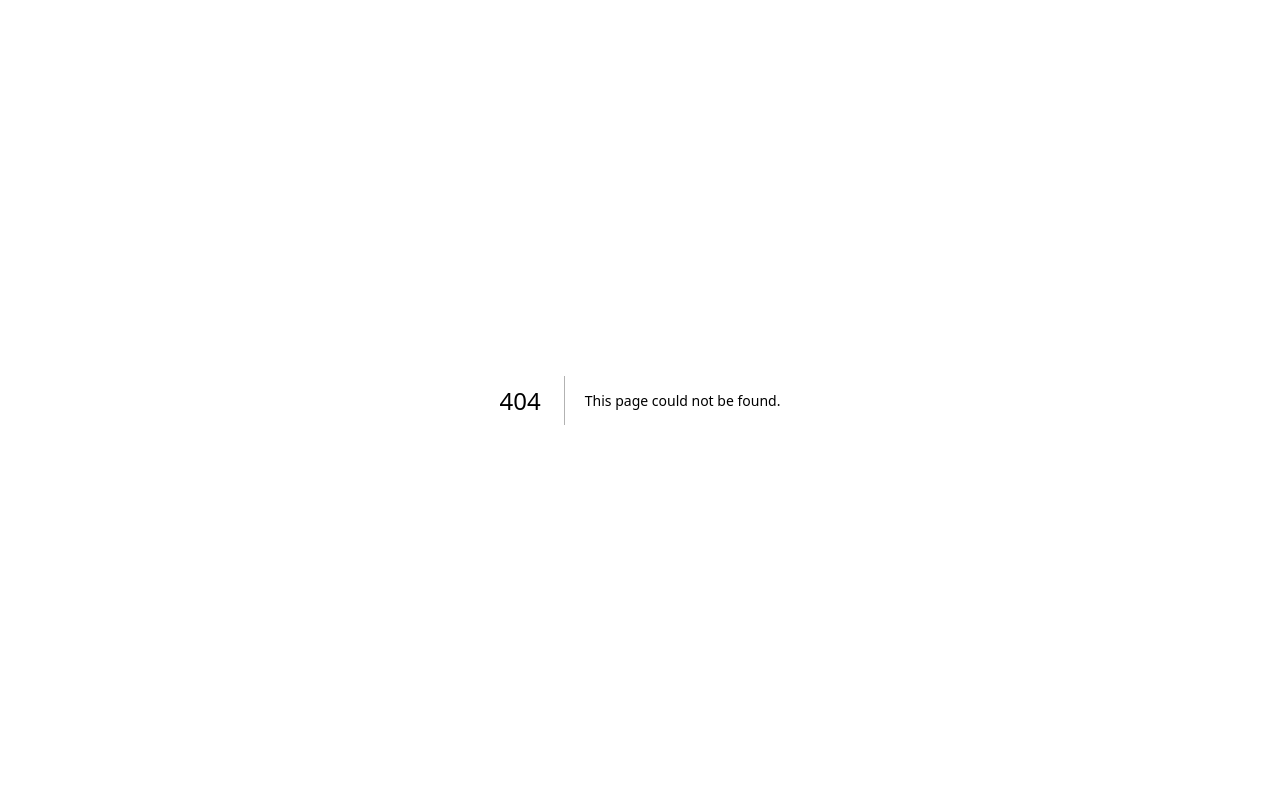
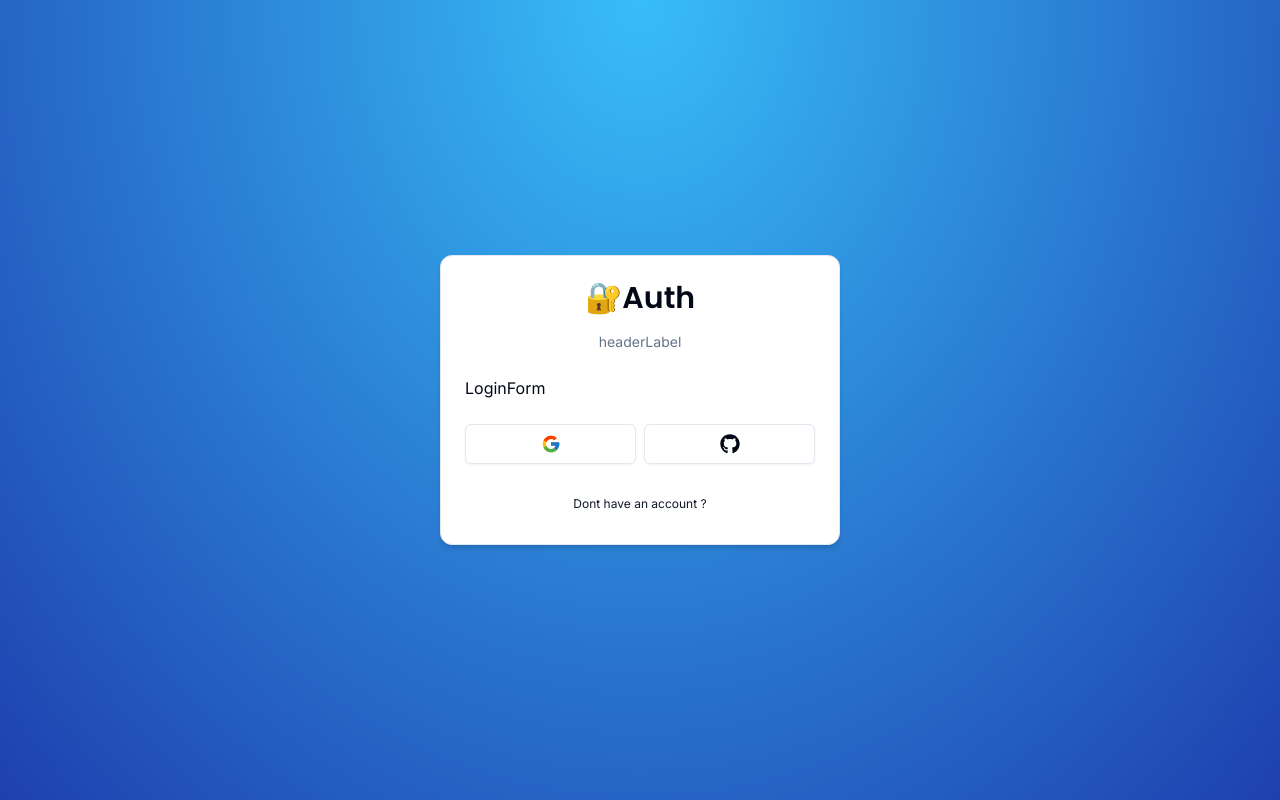
Before and after one commit to Jisap/Next14-Auth-V5, a Next.js app: page /auth/login in a window 1280 px wide. Before the commit this address had no page. Built offline with nearby package versions, Linux system fonts and the light colour scheme.

Commit message:
cardwrapper

```diff
--- /dev/null
+++ b/app/auth/layout.tsx
@@ -0,0 +1,12 @@
+
+
+const AuthLayout = ({ children }: { children: React.ReactNode }) => {
+  return (
+    <div className="h-full flex items-center justify-center bg-[radial-gradient(ellipse_at_top,_var(--tw-gradient-stops))]
+     from-sky-400 to-blue-800">
+      {children}
+    </div>
+  )
+}
+
+export default AuthLayout
--- /dev/null
+++ b/app/auth/login/page.tsx
@@ -0,0 +1,10 @@
+import { LoginForm } from "@/components/auth/login-form"
+
+
+const LoginPage = () => {
+  return (
+    <LoginForm />
+  )
+}
+
+export default LoginPage
--- /dev/null
+++ b/components/auth/back-button.tsx
@@ -0,0 +1,25 @@
+"use client"
+
+import Link from "next/link";
+import { Button } from "../ui/button"
+
+interface BackButtonProps {
+  label: string;
+  href: string;
+}
+
+
+export const BackButton = ({ label, href }: BackButtonProps) => {
+  return (
+    <Button
+      variant="link"
+      className="font-normal w-full"
+      size="sm"
+      asChild
+    >
+      <Link href={href}>
+        { label }
+      </Link>
+    </Button>
+  )
+}
--- /dev/null
+++ b/components/auth/card-wrapper.tsx
@@ -0,0 +1,38 @@
+"use client"
+
+import { Card, CardContent, CardFooter, CardHeader } from "../ui/card";
+import { BackButton } from "./back-button";
+import { Header } from "./header";
+import { Social } from "./social";
+
+interface CardWrapperProps {
+  children: React.ReactNode,
+  headerLabel: string;
+  backButtonLabel: string;
+  backButtonHref: string;
+  showSocial?: boolean;
+}
+
+export const CardWrapper = ({ children, headerLabel, backButtonLabel, backButtonHref, showSocial }: CardWrapperProps) => {
+  return (
+    <Card className="w-[400px] shadow-md">
+      <CardHeader>
+        <Header label="headerLabel" />
+      </CardHeader>
+      <CardContent>
+        {children}
+      </CardContent>
+      {showSocial && (
+        <CardFooter>
+          <Social />
+        </CardFooter>
+      )}
+      <CardFooter>
+        <BackButton
+          label={backButtonLabel}
+          href={backButtonHref}
+        />
+      </CardFooter>
+    </Card>
+  )
+}
--- /dev/null
+++ b/components/auth/header.tsx
@@ -0,0 +1,27 @@
+import { cn } from "@/lib/utils"
+import { Poppins } from "next/font/google"
+
+const font = Poppins({
+  subsets: ["latin"],
+  weight: ["600"]
+})
+
+interface HeaderProps {
+  label: string
+}
+
+export const Header = ({ label }:HeaderProps) => {
+  return (
+    <div className="w-full flex flex-col gap-y-4 items-center justify-center">
+      <h1 className={cn(
+        "text-3xl font-semibold",
+        font.className,
+      )}>
+        🔐Auth
+      </h1>
+      <p className="text-muted-foreground text-sm">
+        { label }
+      </p>
+    </div>
+  )
+}
--- /dev/null
+++ b/components/auth/login-form.tsx
@@ -0,0 +1,18 @@
+import { CardWrapper } from "./card-wrapper"
+
+
+
+
+
+export const LoginForm = () => {
+  return (
+    <CardWrapper
+      headerLabel="Welcome back"
+      backButtonLabel="Dont have an account ?"
+      backButtonHref="/auth/register"
+      showSocial
+    >
+      LoginForm
+    </CardWrapper>
+  )
+}
--- /dev/null
+++ b/components/auth/social.tsx
@@ -0,0 +1,30 @@
+"use client"
+
+import { FaGithub } from "react-icons/fa"
+import { FcGoogle } from "react-icons/fc"
+import { Button } from "../ui/button"
+
+
+
+export const Social = () => {
+  return (
+    <div className='flex items-center w-full gap-x-2'>
+      <Button
+        size="lg"
+        className="w-full"
+        variant="outline"
+        onClick={() => {}}
+      >
+        <FcGoogle className="h-5 w-5" />
+      </Button>
+      <Button
+        size="lg"
+        className="w-full"
+        variant="outline"
+        onClick={() => { }}
+      >
+        <FaGithub className="h-5 w-5" />
+      </Button>
+    </div>
+  )
+}
--- /dev/null
+++ b/components/ui/card.tsx
@@ -0,0 +1,76 @@
+import * as React from "react"
+
+import { cn } from "@/lib/utils"
+
+const Card = React.forwardRef<
+  HTMLDivElement,
+  React.HTMLAttributes<HTMLDivElement>
+>(({ className, ...props }, ref) => (
+  <div
+    ref={ref}
+    className={cn(
+      "rounded-xl border bg-card text-card-foreground shadow",
+      className
+    )}
+    {...props}
+  />
+))
+Card.displayName = "Card"
+
+const CardHeader = React.forwardRef<
+  HTMLDivElement,
+  React.HTMLAttributes<HTMLDivElement>
+>(({ className, ...props }, ref) => (
+  <div
+    ref={ref}
+    className={cn("flex flex-col space-y-1.5 p-6", className)}
+    {...props}
+  />
+))
+CardHeader.displayName = "CardHeader"
+
+const CardTitle = React.forwardRef<
+  HTMLParagraphElement,
+  React.HTMLAttributes<HTMLHeadingElement>
+>(({ className, ...props }, ref) => (
+  <h3
+    ref={ref}
+    className={cn("font-semibold leading-none tracking-tight", className)}
+    {...props}
+  />
+))
+CardTitle.displayName = "CardTitle"
+
+const CardDescription = React.forwardRef<
+  HTMLParagraphElement,
+  React.HTMLAttributes<HTMLParagraphElement>
+>(({ className, ...props }, ref) => (
+  <p
+    ref={ref}
+    className={cn("text-sm text-muted-foreground", className)}
+    {...props}
+  />
+))
+CardDescription.displayName = "CardDescription"
+
+const CardContent = React.forwardRef<
+  HTMLDivElement,
+  React.HTMLAttributes<HTMLDivElement>
+>(({ className, ...props }, ref) => (
+  <div ref={ref} className={cn("p-6 pt-0", className)} {...props} />
+))
+CardContent.displayName = "CardContent"
+
+const CardFooter = React.forwardRef<
+  HTMLDivElement,
+  React.HTMLAttributes<HTMLDivElement>
+>(({ className, ...props }, ref) => (
+  <div
+    ref={ref}
+    className={cn("flex items-center p-6 pt-0", className)}
+    {...props}
+  />
+))
+CardFooter.displayName = "CardFooter"
+
+export { Card, CardHeader, CardFooter, CardTitle, CardDescription, CardContent }
--- a/package.json
+++ b/package.json
@@ -16,6 +16,7 @@
     "next": "14.1.0",
     "react": "^18",
     "react-dom": "^18",
+    "react-icons": "^5.0.1",
     "tailwind-merge": "^2.2.1",
     "tailwindcss-animate": "^1.0.7"
   },
```
Also changed, not shown: 1 other file (tests, documents, lock files or other folders).
